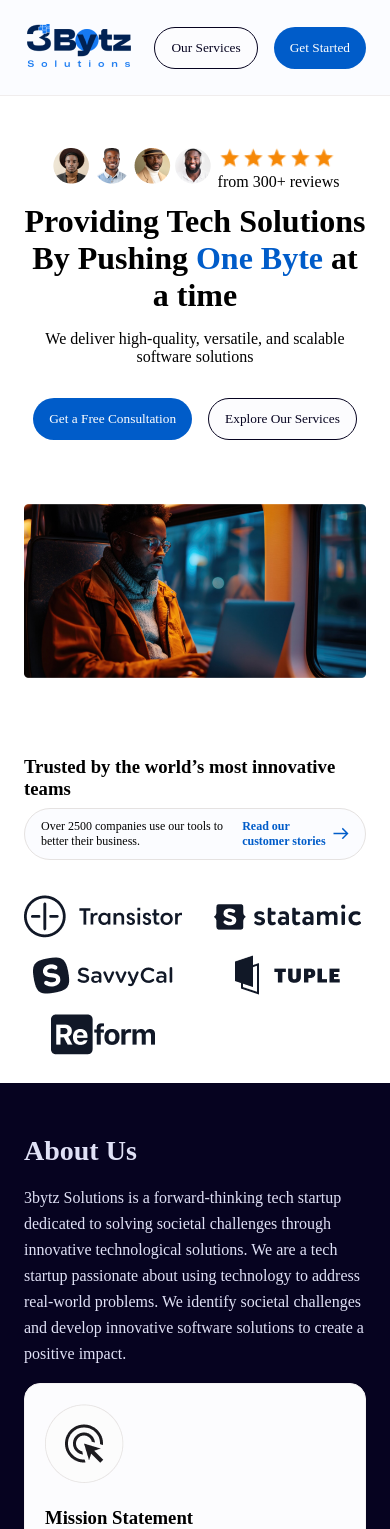
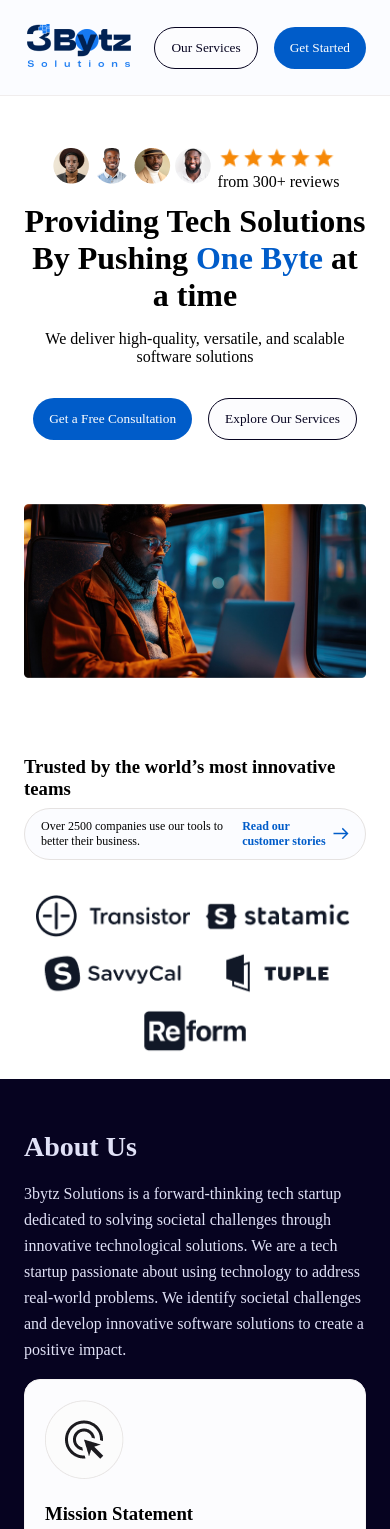
Before and after one commit to M0hamm0d/3bytz, a Vue app: page / in a window 390 px wide. Shown: the top 1529 px of the page. Built offline with nearby package versions, Linux system fonts and the light colour scheme.

Commit message:
FInished the responsive design on the landing page

```diff
--- a/src/views/HomeView.vue
+++ b/src/views/HomeView.vue
@@ -349,6 +349,10 @@ import TheReviews from '@/components/TheReviews.vue'
   justify-content: space-between;
   margin: 0 auto;
 }
+.trustedBankLogo img {
+  max-width: 158px;
+  width: 100%;
+}
 .aboutUsContainer {
   padding: 50px 100px 50px 100px;
   gap: 16px;
@@ -428,7 +432,7 @@ import TheReviews from '@/components/TheReviews.vue'
   display: flex;
   flex-direction: column;
   gap: 24px;
-  border-radius: 12px 0px 0px 0px;
+  border-radius: 12px;
   border: 1px solid #eae7e7;
   opacity: 0px;
 }
@@ -531,6 +535,10 @@ import TheReviews from '@/components/TheReviews.vue'
   .trustedBankLogo {
     flex-wrap: wrap;
     gap: 10px;
+    justify-content: center;
+  }
+  .trustedBankLogo img {
+    width: 45%;
   }
   .aboutUsContainer {
     flex-direction: column;
@@ -544,6 +552,12 @@ import TheReviews from '@/components/TheReviews.vue'
   .readyToServe {
     padding: 50px 24px;
   }
+  .whyChooseUsCard {
+    gap: 30px;
+  }
+  .whyChooseUsCardBodyTop p {
+    font-size: 16px;
+  }
   .whyChooseUsHeader {
     padding: 50px 24px 0px 24px;
   }
@@ -556,6 +570,9 @@ import TheReviews from '@/components/TheReviews.vue'
   }
   .whyChooseUsBody {
     padding: 50px 24px;
+  }
+  .whyChooseUsNumber {
+    padding: 10px 20px;
   }
   .faqQuestionContainer {
     flex-direction: column;
```
